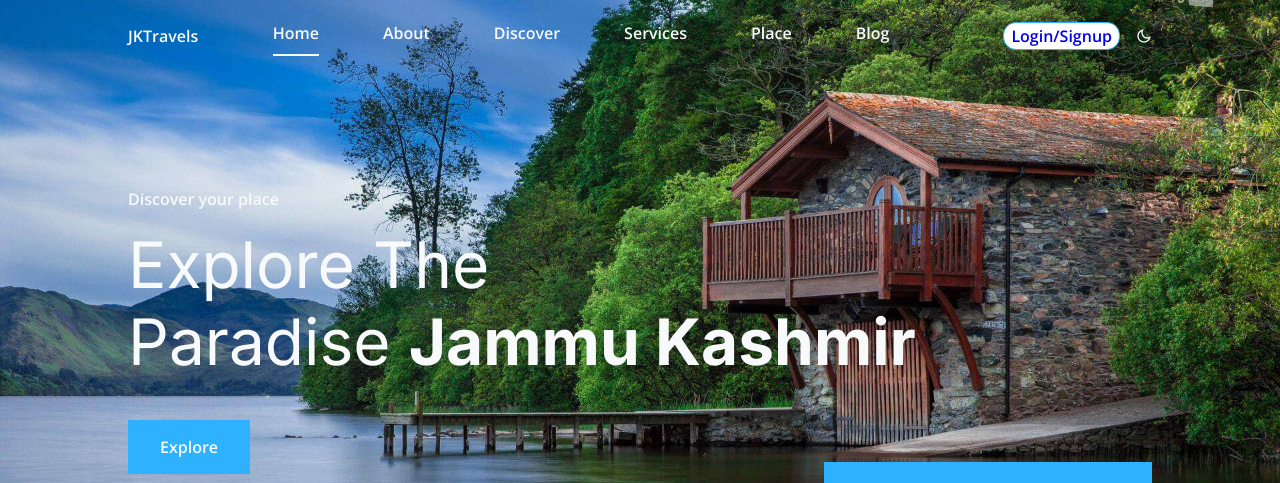
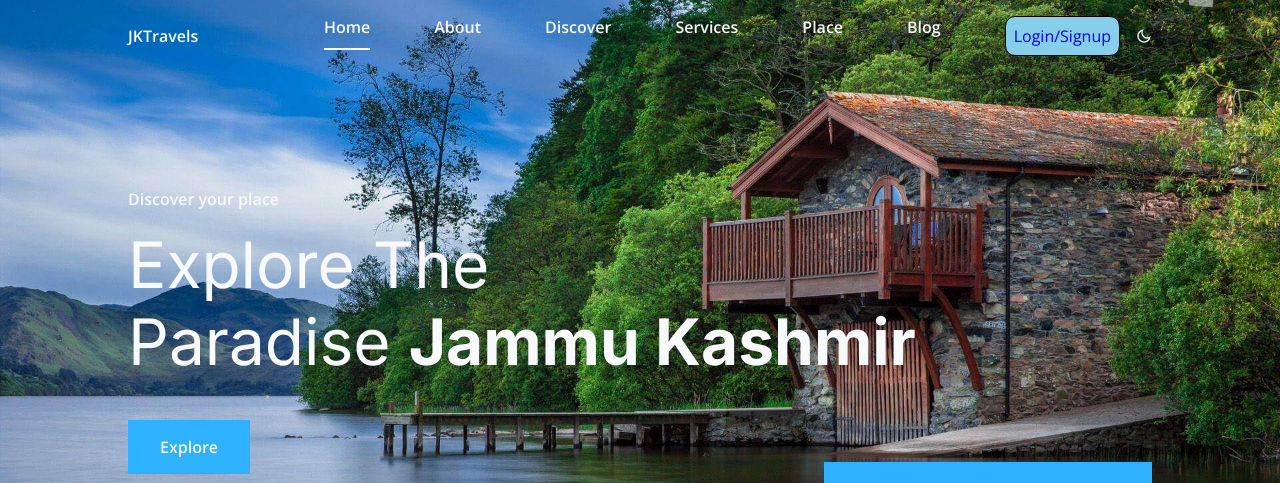
Before and after one commit to retikk/retikk.github.io, a plain HTML site: page index.html in a window 1280 px wide. Shown: the top 483 px of the page. Drawn offline with nearby package versions, Linux system fonts and the light colour scheme.

Commit message:
Update style.css

```diff
--- a/css/style.css
+++ b/css/style.css
@@ -267,16 +267,22 @@ button {
 }
 
 .btn{
-    background-color: white;
+    /*&background-color: black;
     color: white;
-    text-decoration: ;
     border: 1.5px solid #2eb2ff;
     font-weight: bold;
     padding: 2px 7px;
-    border-radius: 13px;
+    border-radius: 5px;
     margin-left: 50px;
-    transition: transform .4s;
+    transition: transform .4s;*/
+
+    background-color: skyblue;
+        border: .5px solid black;
+        border-radius: 10px;
+        color: #fff;
+        padding: 8px;
 }
+
 
 .btn:hover{
     transform: scale(1.2);
```
